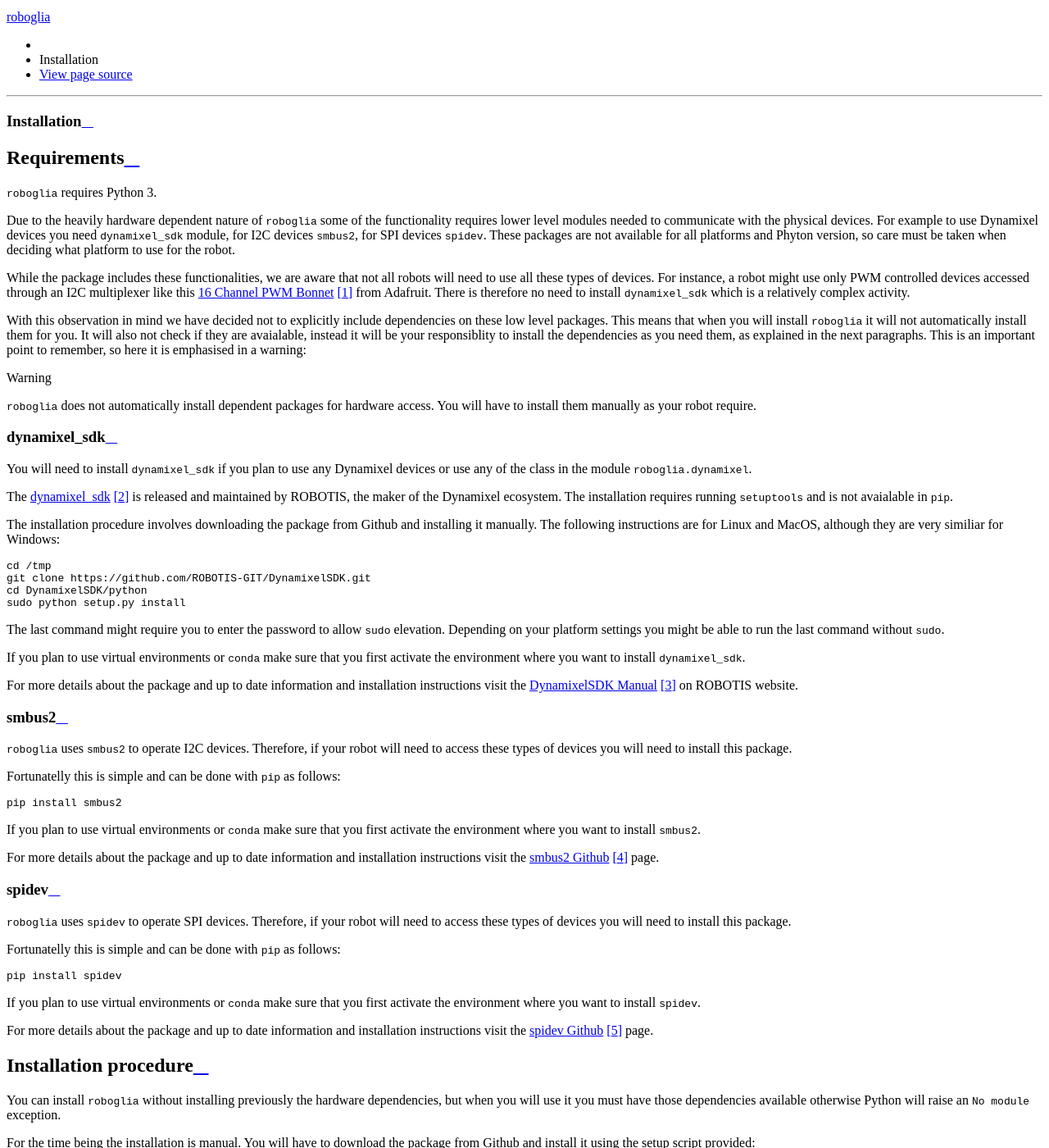
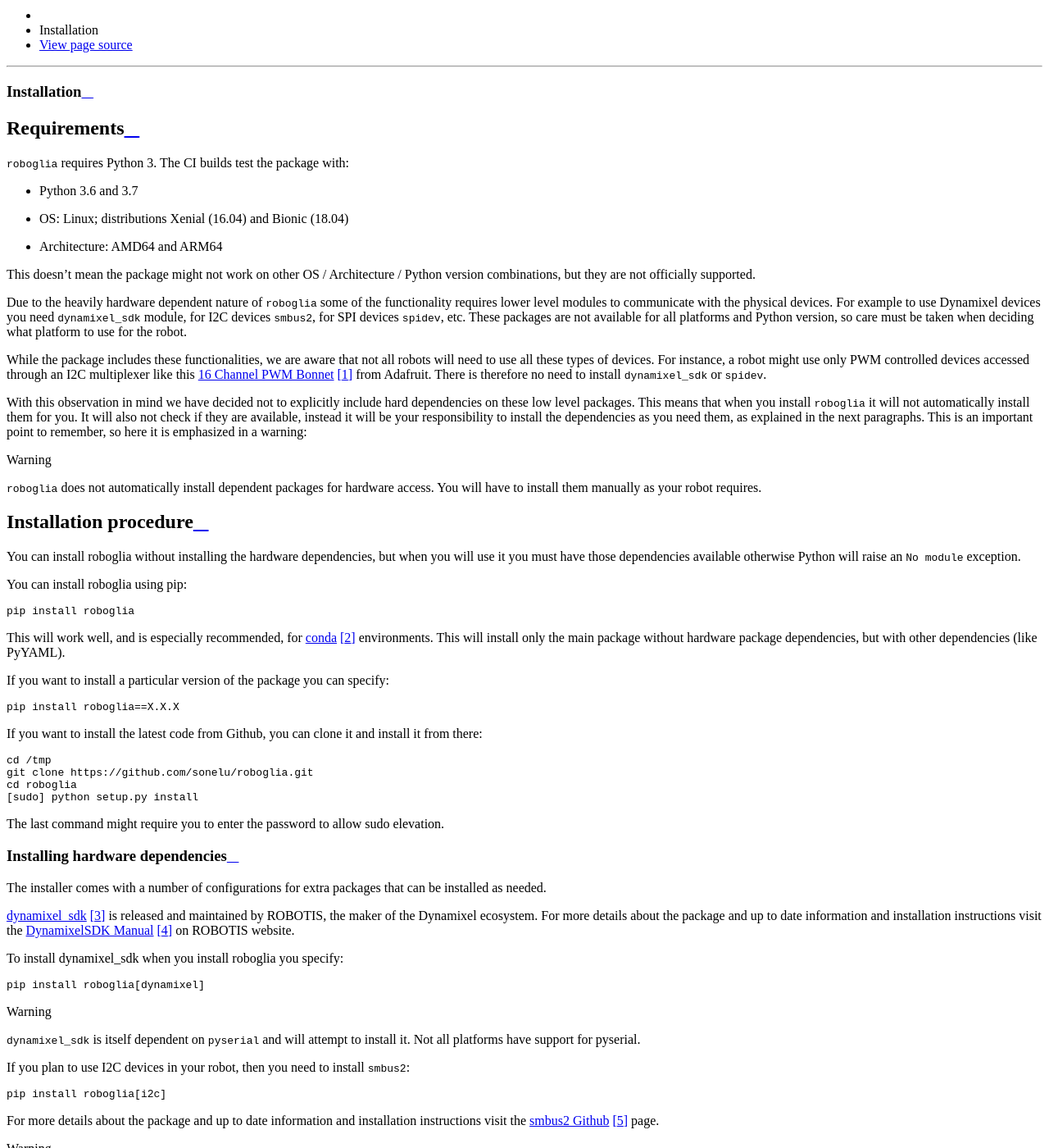
Before and after one commit to sonelu/roboglia, a Sphinx documentation site: the page built from docs/install.rst, in a window 1280 px wide and 1400 px high, scrolled down 281 px. Shown: the whole window at 82% size. Built offline with Sphinx 7.4.7 and the Read the Docs theme 2.0.0, drawn with Linux system fonts in a browser that asks for light colours; some of the changed text lies outside the part shown.

Commit message:
updates to README and install instructions

```diff
--- a/docs/install.rst
+++ b/docs/install.rst
@@ -4,124 +4,126 @@ Installation
 Requirements
 ------------
 
-``roboglia`` requires Python 3.
+``roboglia`` requires Python 3. The CI builds test the package with:
+
+- Python 3.6 and 3.7
+- OS: Linux; distributions Xenial (16.04) and Bionic (18.04)
+- Architecture: AMD64 and ARM64
+
+This doesn’t mean the package might not work on other OS / Architecture /
+Python version combinations, but they are not officially supported.
 
 Due to the heavily hardware dependent nature of ``roboglia`` some of the
-functionality requires lower level modules needed to communicate with the
-physical devices. For example to use Dynamixel devices you need ``dynamixel_sdk``
-module, for I2C devices ``smbus2``, for SPI devices ``spidev``. These
-packages are not available for all platforms and Phyton version, so care
+functionality requires lower level modules to communicate with the physical
+devices. For example to use Dynamixel devices you need ``dynamixel_sdk``
+module, for I2C devices ``smbus2``, for SPI devices ``spidev``, etc. These
+packages are not available for all platforms and Python version, so care
 must be taken when deciding what platform to use for the robot.
 
-While the package includes these functionalities, we are aware that not
-all robots will need to use all these types of devices. For instance,
-a robot might use only PWM controlled devices accessed through an I2C
-multiplexer like this `16 Channel PWM Bonnet`_ from Adafruit.
-There is therefore no need to install ``dynamixel_sdk`` which is a relatively
-complex activity.
+While the package includes these functionalities, we are aware that not all
+robots will need to use all these types of devices. For instance, a robot
+might use only PWM controlled devices accessed through an I2C multiplexer
+like this `16 Channel PWM Bonnet`_ from Adafruit. There is therefore no need
+to install ``dynamixel_sdk`` or ``spidev``.
 
-With this observation in mind we have decided not to explicitly include
-dependencies on these low level packages. This means that when you will install
+With this observation in mind we have decided not to explicitly include hard
+dependencies on these low level packages. This means that when you install
 ``roboglia`` it will not automatically install them for you. It will also
-not check if they are avaialable, instead it will be your responsiblity
-to install the dependencies as you need them, as explained in the next
-paragraphs. This is an important point to remember, so here it is emphasised
+not check if they are available, instead it will be your responsibility to
+install the dependencies as you need them, as explained in the next
+paragraphs. This is an important point to remember, so here it is emphasized
 in a warning:
 
-.. warning::
-    ``roboglia`` does not automatically install  dependent packages for
-    hardware access. You will have to install them manually as your
-    robot require.
+.. warning:: ``roboglia`` does not automatically install dependent packages
+    for hardware access. You will have to install them manually as your
+    robot requires.
 
-dynamixel_sdk
-^^^^^^^^^^^^^
+Installation procedure
+----------------------
 
-You will need to install ``dynamixel_sdk`` if you plan to use any Dynamixel
-devices or use any of the class in the module ``roboglia.dynamixel``.
+You can install roboglia without installing the hardware dependencies, but
+when you will use it you must have those dependencies available otherwise
+Python will raise an ``No module`` exception.
 
-The `dynamixel_sdk`_ is released and maintained by ROBOTIS, the maker of
-the Dynamixel ecosystem. The installation requires running ``setuptools``
-and is not avaialable in ``pip``.
+You can install roboglia using pip::
 
-The installation procedure involves downloading the package from Github and
-installing it manually. The following instructions are for Linux and MacOS,
-although they are very similiar for Windows::
+    pip install roboglia
+
+This will work well, and is especially recommended, for `conda`_ environments.
+This will install only the main package without hardware package dependencies,
+but with other dependencies (like PyYAML).
+
+If you want to install a particular version of the package you can specify::
+
+    pip install roboglia==X.X.X
+
+If you want to install the latest code from Github, you can clone it and
+install it from there::
 
     cd /tmp
-    git clone https://github.com/ROBOTIS-GIT/DynamixelSDK.git
-    cd DynamixelSDK/python
-    sudo python setup.py install
+    git clone https://github.com/sonelu/roboglia.git
+    cd roboglia
+    [sudo] python setup.py install
 
-The last command might require you to enter the password to allow ``sudo`` elevation.
-Depending on your platform settings you might be able to run the last command
-without ``sudo``.
+The last command might require you to enter the password to allow sudo elevation.
 
-If you plan to use virtual environments or ``conda`` make sure that you
-first activate the environment where you want to install ``dynamixel_sdk``.
+Installing hardware dependencies
+^^^^^^^^^^^^^^^^^^^^^^^^^^^^^^^^
 
-For more details about the package and up to date information and installation
-instructions visit the `DynamixelSDK Manual`_ on ROBOTIS website.
+The installer comes with a number of configurations for extra packages that
+can be installed as needed.
 
-smbus2
-^^^^^^
+`dynamixel_sdk`_ is released and maintained by ROBOTIS, the maker of the
+Dynamixel ecosystem. For more details about the package and up to date
+information and installation instructions visit the `DynamixelSDK Manual`_
+on ROBOTIS website.
 
-``roboglia`` uses ``smbus2`` to operate I2C devices. Therefore, if your robot
-will need to access these types of devices you will need to install this
-package.
+To install dynamixel_sdk when you install roboglia you specify::
 
-Fortunatelly this is simple and can be done with ``pip`` as follows::
+    pip install roboglia[dynamixel]
 
-    pip install smbus2
+.. warning:: ``dynamixel_sdk`` is itself dependent on ``pyserial`` and will
+    attempt to install it. Not all platforms have support for pyserial.
 
-If you plan to use virtual environments or ``conda`` make sure that you
-first activate the environment where you want to install ``smbus2``.
+If you plan to use I2C devices in your robot, then you need to install
+``smbus2``::
+
+    pip install roboglia[i2c]
 
 For more details about the package and up to date information and installation
 instructions visit the `smbus2 Github`_ page.
 
+.. warning:: Not all platforms have support for smbus2.
 
-spidev
-^^^^^^
+If you plan to use SPI devices in your robot, then you need to install
+``spidev``::
 
-``roboglia`` uses ``spidev`` to operate SPI devices. Therefore, if your robot
-will need to access these types of devices you will need to install this
-package.
-
-Fortunatelly this is simple and can be done with ``pip`` as follows::
-
-    pip install spidev
-
-If you plan to use virtual environments or ``conda`` make sure that you
-first activate the environment where you want to install ``spidev``.
+    pip install roboglia[spi]
 
 For more details about the package and up to date information and installation
 instructions visit the `spidev Github`_ page.
 
-.. warning:
-    ``spidev`` might not work on all platforms and is highly dependent on
-    the operating system and the configuration of the machine.
+.. warning:: Not all platforms have support for spidev.
 
-Installation procedure
-----------------------
+If you intend to use a combination of hardware you can install them by entering
+the codes above separated by comas, for instance if you need Dynamixel and I2C
+you would use::
 
-You can install ``roboglia`` without installing previously the hardware
-dependencies, but when you will use it you must have those dependencies
-available otherwise Python will raise an ``No module`` exception.
+    pip install roboglia[dynamixel,i2c]
 
-For the time being the installation is manual. You will have to download
-the package from Github and install it using the setup script provided::
+.. warning:: The pip syntax requires there are no blanks between the elements
+    in the square brackets above.
 
-    cd /tmp
-    git clone https://github.com/sonelu/roboglia.git
-    cd roboglia
-    sudo python setup.py install
+To simplify things, if you need all communication packages, there is an option
+``all`` that will install all the **extra** dependencies::
 
-The last command might require you to enter the password to allow ``sudo`` elevation.
-Depending on your platform settings you might be able to run the last command
-without ``sudo``.
+    pip install roboglia[all]
 
-If you plan to use virtual environments or ``conda`` make sure that you
-first activate the environment where you want to install ``dynamixel_sdk``.
+.. note:: This option will be kept in line with future developments and, if
+    new hardware dependencies will be added, will be updated to include them.
+    So you can be assured that this installation option will install all extra
+    dependencies in addition to the core dependencies.
+
 
 References
 ----------
--- a/docs/reference/base/roboglia.base.BaseDevice.rst
+++ b/docs/reference/base/roboglia.base.BaseDevice.rst
@@ -18,6 +18,7 @@ roboglia.base.BaseDevice
       ~BaseDevice.get_model_path
       ~BaseDevice.open
       ~BaseDevice.read_register
+      ~BaseDevice.register_by_address
       ~BaseDevice.write_register
 
 
@@ -48,4 +49,5 @@ roboglia.base.BaseDevice
    .. automethod:: get_model_path
    .. automethod:: open
    .. automethod:: read_register
+   .. automethod:: register_by_address
    .. automethod:: write_register
--- a/docs/reference/base/roboglia.base.BaseRobot.rst
+++ b/docs/reference/base/roboglia.base.BaseRobot.rst
@@ -13,6 +13,7 @@ roboglia.base.BaseRobot
    .. autosummary::
 
       ~BaseRobot.__init__
+      ~BaseRobot.device_by_id
       ~BaseRobot.from_yaml
       ~BaseRobot.start
       ~BaseRobot.stop
@@ -29,6 +30,7 @@ roboglia.base.BaseRobot
       ~BaseRobot.devices
       ~BaseRobot.groups
       ~BaseRobot.joints
+      ~BaseRobot.name
       ~BaseRobot.syncs
 
 
@@ -40,6 +42,7 @@ roboglia.base.BaseRobot
 
 
    .. automethod:: __init__
+   .. automethod:: device_by_id
    .. automethod:: from_yaml
    .. automethod:: start
    .. automethod:: stop
--- a/docs/reference/dynamixel/roboglia.dynamixel.DynamixelDevice.rst
+++ b/docs/reference/dynamixel/roboglia.dynamixel.DynamixelDevice.rst
@@ -18,6 +18,8 @@ roboglia.dynamixel.DynamixelDevice
       ~DynamixelDevice.get_model_path
       ~DynamixelDevice.open
       ~DynamixelDevice.read_register
+      ~DynamixelDevice.register_by_address
+      ~DynamixelDevice.register_low_endian
       ~DynamixelDevice.write_register
 
 
@@ -48,4 +50,6 @@ roboglia.dynamixel.DynamixelDevice
    .. automethod:: get_model_path
    .. automethod:: open
    .. automethod:: read_register
+   .. automethod:: register_by_address
+   .. automethod:: register_low_endian
    .. automethod:: write_register
--- a/docs/reference/dynamixel/roboglia.dynamixel.DynamixelSyncReadLoop.rst
+++ b/docs/reference/dynamixel/roboglia.dynamixel.DynamixelSyncReadLoop.rst
@@ -32,7 +32,6 @@ roboglia.dynamixel.DynamixelSyncReadLoop
 
    .. autosummary::
 
-      ~DynamixelSyncReadLoop.all_length
       ~DynamixelSyncReadLoop.auto_start
       ~DynamixelSyncReadLoop.bus
       ~DynamixelSyncReadLoop.devices
@@ -43,7 +42,6 @@ roboglia.dynamixel.DynamixelSyncReadLoop
       ~DynamixelSyncReadLoop.registers
       ~DynamixelSyncReadLoop.review
       ~DynamixelSyncReadLoop.running
-      ~DynamixelSyncReadLoop.start_address
       ~DynamixelSyncReadLoop.started
       ~DynamixelSyncReadLoop.stopped
       ~DynamixelSyncReadLoop.warning
--- a/docs/reference/dynamixel/roboglia.dynamixel.DynamixelSyncWriteLoop.rst
+++ b/docs/reference/dynamixel/roboglia.dynamixel.DynamixelSyncWriteLoop.rst
@@ -32,7 +32,6 @@ roboglia.dynamixel.DynamixelSyncWriteLoop
 
    .. autosummary::
 
-      ~DynamixelSyncWriteLoop.all_length
       ~DynamixelSyncWriteLoop.auto_start
       ~DynamixelSyncWriteLoop.bus
       ~DynamixelSyncWriteLoop.devices
@@ -43,7 +42,6 @@ roboglia.dynamixel.DynamixelSyncWriteLoop
       ~DynamixelSyncWriteLoop.registers
       ~DynamixelSyncWriteLoop.review
       ~DynamixelSyncWriteLoop.running
-      ~DynamixelSyncWriteLoop.start_address
       ~DynamixelSyncWriteLoop.started
       ~DynamixelSyncWriteLoop.stopped
       ~DynamixelSyncWriteLoop.warning
```
Also changed, not shown: other parts of docs/install.rst (+1 -0 lines), README.md (+6 -6 lines), docs/reference/dynamixel/roboglia.dynamixel.MockPacketHandler.rst (added, +59 -0 lines), setup.py (+6 -3 lines).
